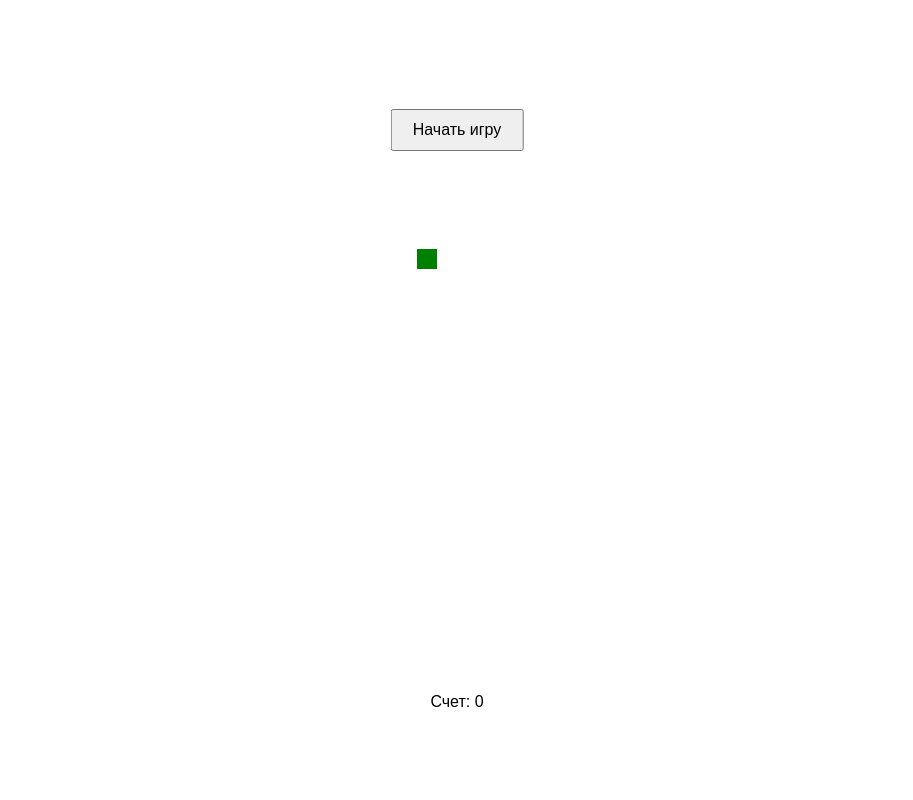
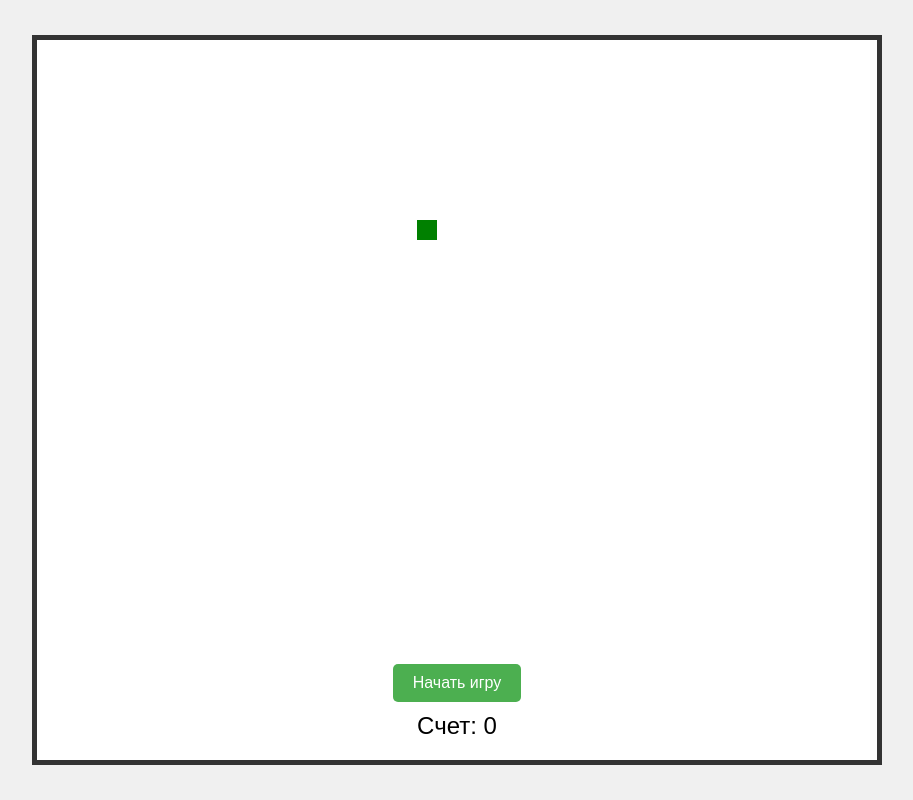
Before and after one commit to snow1e77/snake, a plain HTML site: page index.html in a window 1280 px wide. Shown: the whole page, without its empty margins (183-1096 px from the left). Drawn offline with Linux system fonts and the light colour scheme.

Commit message:
Update style.css

```diff
--- a/style.css
+++ b/style.css
@@ -5,24 +5,40 @@ body {
     height: 100vh;
     margin: 0;
     font-family: 'Arial', sans-serif;
+    background-color: #f0f0f0;
 }
 
 #game-container {
     position: relative;
     text-align: center;
+    border: 5px solid #333;
+    padding: 20px;
+    background-color: #fff;
 }
 
 #controls {
-    position: absolute;
-    top: 20px;
-    left: 50%;
-    transform: translateX(-50%);
     display: flex;
-    gap: 10px;
+    justify-content: center;
+    gap: 15px;
+    margin-bottom: 10px;
 }
 
 button {
     padding: 10px 20px;
     font-size: 16px;
     cursor: pointer;
+    background-color: #4CAF50;
+    color: white;
+    border: none;
+    border-radius: 5px;
+    transition: background-color 0.3s;
 }
+
+button:hover {
+    background-color: #45a049;
+}
+
+#score {
+    font-size: 24px;
+    margin-top: 10px;
+}
```
